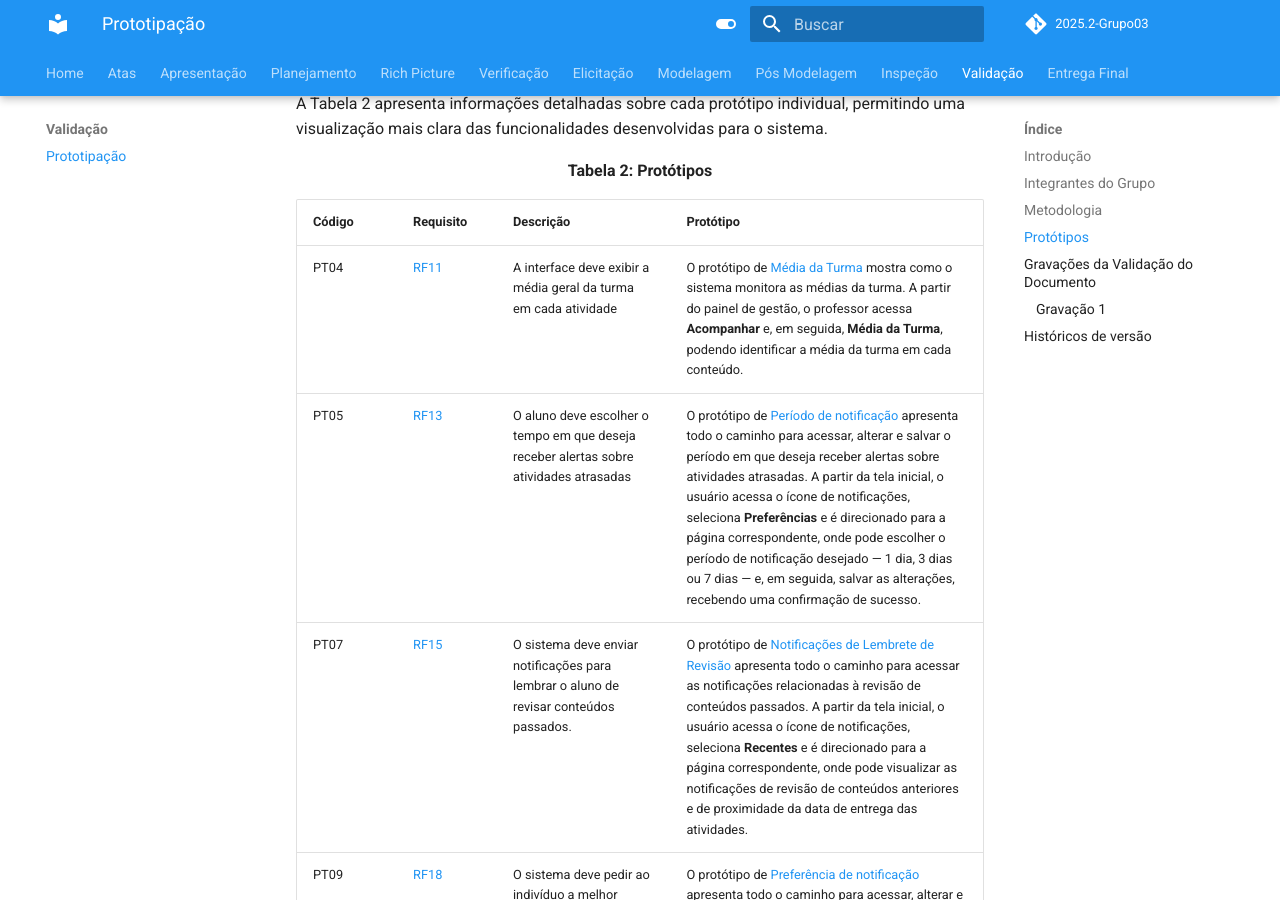
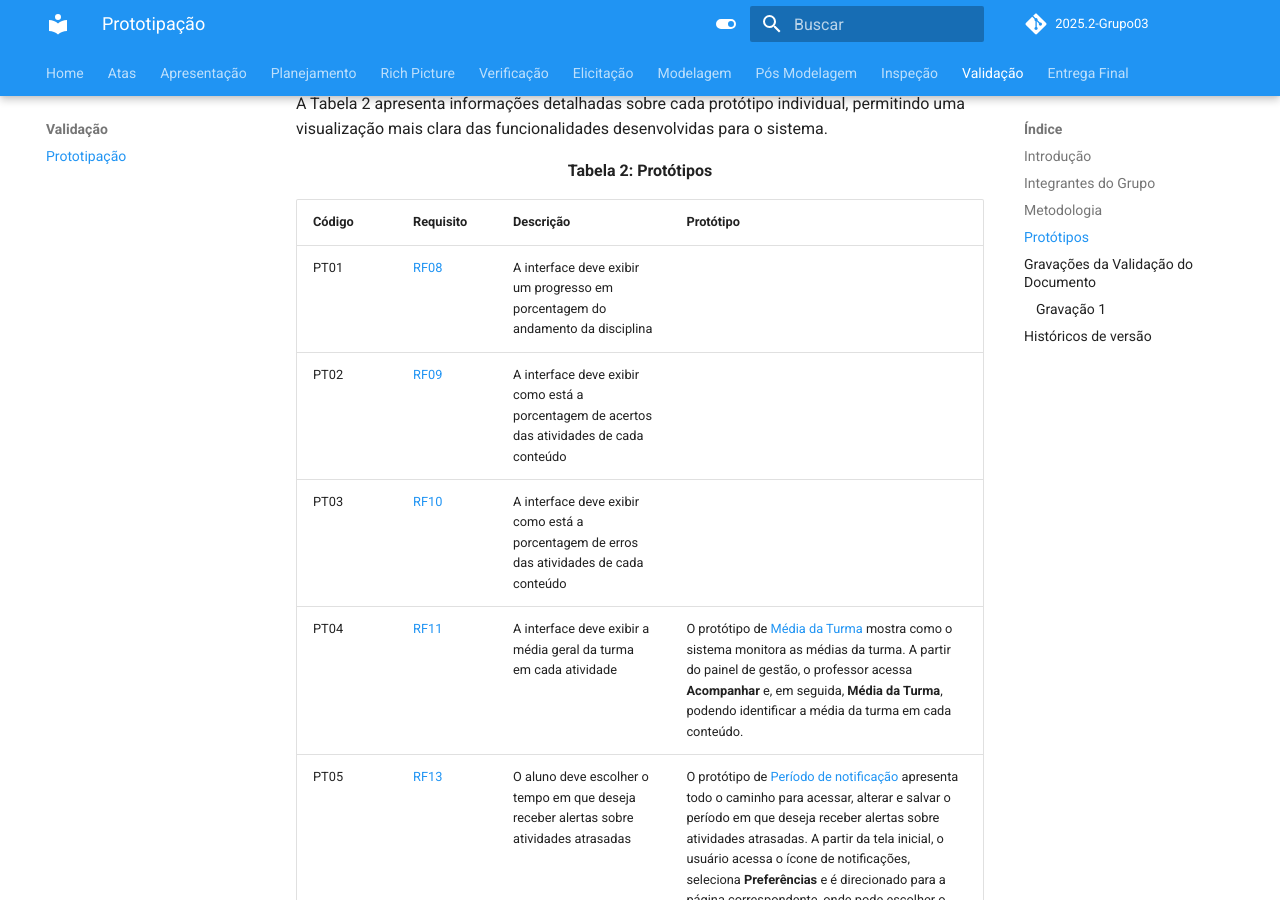
Before and after one commit to Requisitos-de-Software/2025.2-Grupo03, an MkDocs documentation site: the page built from docs/Validacao/prototipos.md, in a window 1280 px wide and 900 px high, scrolled down 1757 px. Built offline with MkDocs 1.6.1 and Material for MkDocs 9.7.7, drawn with Linux system fonts in a browser that asks for light colours; comment, search, counter and statistics services are not loaded.

Commit message:
alterando prototipo

```diff
--- a/docs/Validacao/prototipos.md
+++ b/docs/Validacao/prototipos.md
@@ -40,6 +40,9 @@ A Tabela 2 apresenta informações detalhadas sobre cada protótipo individual,
 
 |**Código**| **Requisito** | **Descrição** | **Protótipo** |
 |----------|---------------|---------------|---------------|
+| <a id="PT01"></a>PT01 | [RF08](https://requisitos-de-software.github.io/2025.2-Grupo03/Elicitacao/requisitos_elicitados/#RF08) | A interface deve exibir um progresso em porcentagem do andamento da disciplina | |
+| <a id="PT02"></a>PT02 | [RF09](https://requisitos-de-software.github.io/2025.2-Grupo03/Elicitacao/requisitos_elicitados/#RF09) | A interface deve exibir como está a porcentagem de acertos das atividades de cada conteúdo | |
+| <a id="PT03"></a>PT03 | [RF10](https://requisitos-de-software.github.io/2025.2-Grupo03/Elicitacao/requisitos_elicitados/#RF10) | A interface deve exibir como está a porcentagem de erros das atividades de cada conteúdo | |
 | <a id="PT04"></a>PT04 | [RF11](https://requisitos-de-software.github.io/2025.2-Grupo03/Elicitacao/requisitos_elicitados/#RF11) | A interface deve exibir a média geral da turma em cada atividade | O protótipo de [Média da Turma](../arquivos/prototipo_Vilmar_media_turma.pdf) mostra como o sistema monitora as médias da turma. A partir do painel de gestão, o professor acessa **Acompanhar** e, em seguida, **Média da Turma**, podendo identificar a média da turma em cada conteúdo.  |
 | <a id="PT05"></a>PT05 | [RF13](https://requisitos-de-software.github.io/2025.2-Grupo03/Elicitacao/requisitos_elicitados/#RF13) | O aluno  deve escolher o tempo em que deseja receber alertas sobre atividades atrasadas | O protótipo de [Período de notificação](../arquivos/prototipo_Vilmar_preferencia_notificacao.pdf) apresenta todo o caminho para acessar, alterar e salvar o período em que deseja receber alertas sobre atividades atrasadas. A partir da tela inicial, o usuário acessa o ícone de notificações, seleciona **Preferências** e é direcionado para a página correspondente, onde pode escolher o período de notificação desejado — 1 dia, 3 dias ou 7 dias — e, em seguida, salvar as alterações, recebendo uma confirmação de sucesso. |
 | <a id="PT07"></a>PT07 | [RF15](https://requisitos-de-software.github.io/2025.2-Grupo03/Elicitacao/requisitos_elicitados/#RF15) | O sistema deve enviar notificações para lembrar o aluno de revisar conteúdos passados. | O protótipo de [Notificações de Lembrete de Revisão](../arquivos/prototipo_Tiago_revisao_entrega.pdf) apresenta todo o caminho para acessar as notificações relacionadas à revisão de conteúdos passados. A partir da tela inicial, o usuário acessa o ícone de notificações, seleciona **Recentes** e é direcionado para a página correspondente, onde pode visualizar as notificações de revisão de conteúdos anteriores e de proximidade da data de entrega das atividades. |
```
